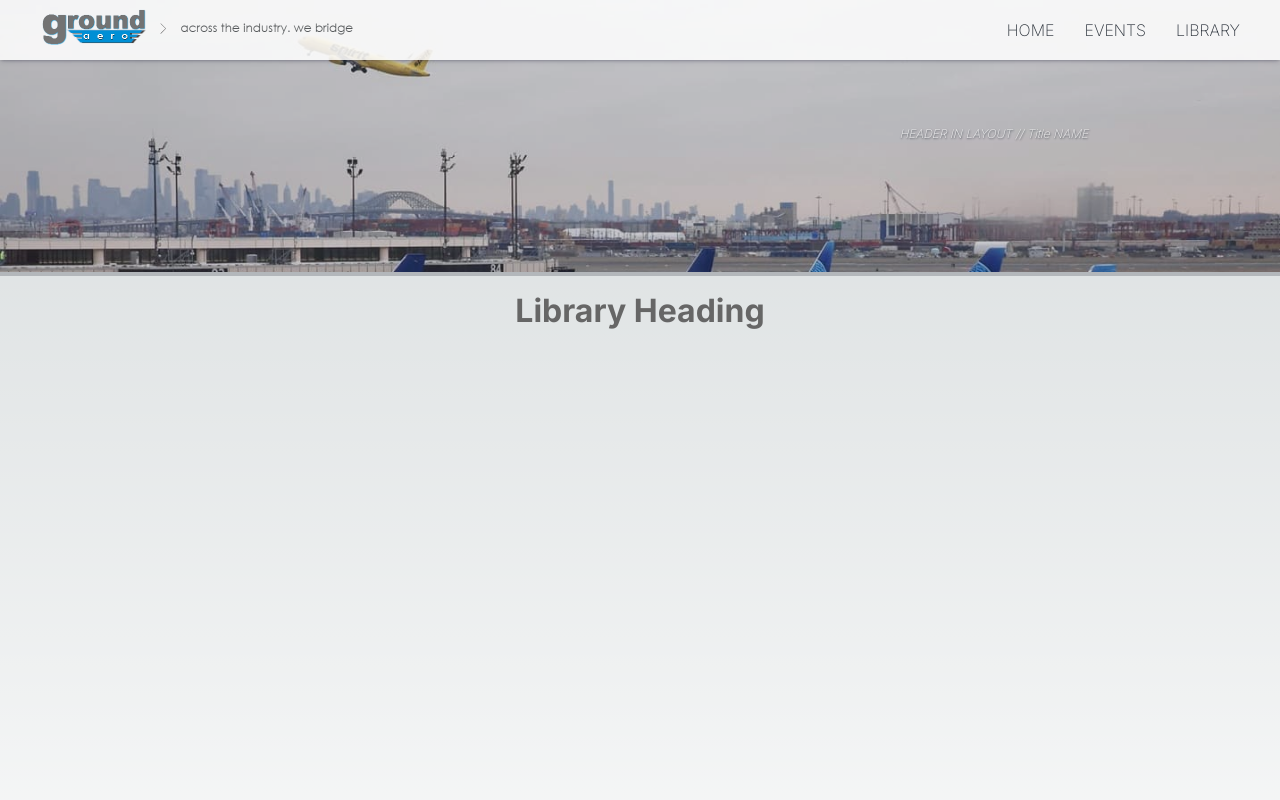
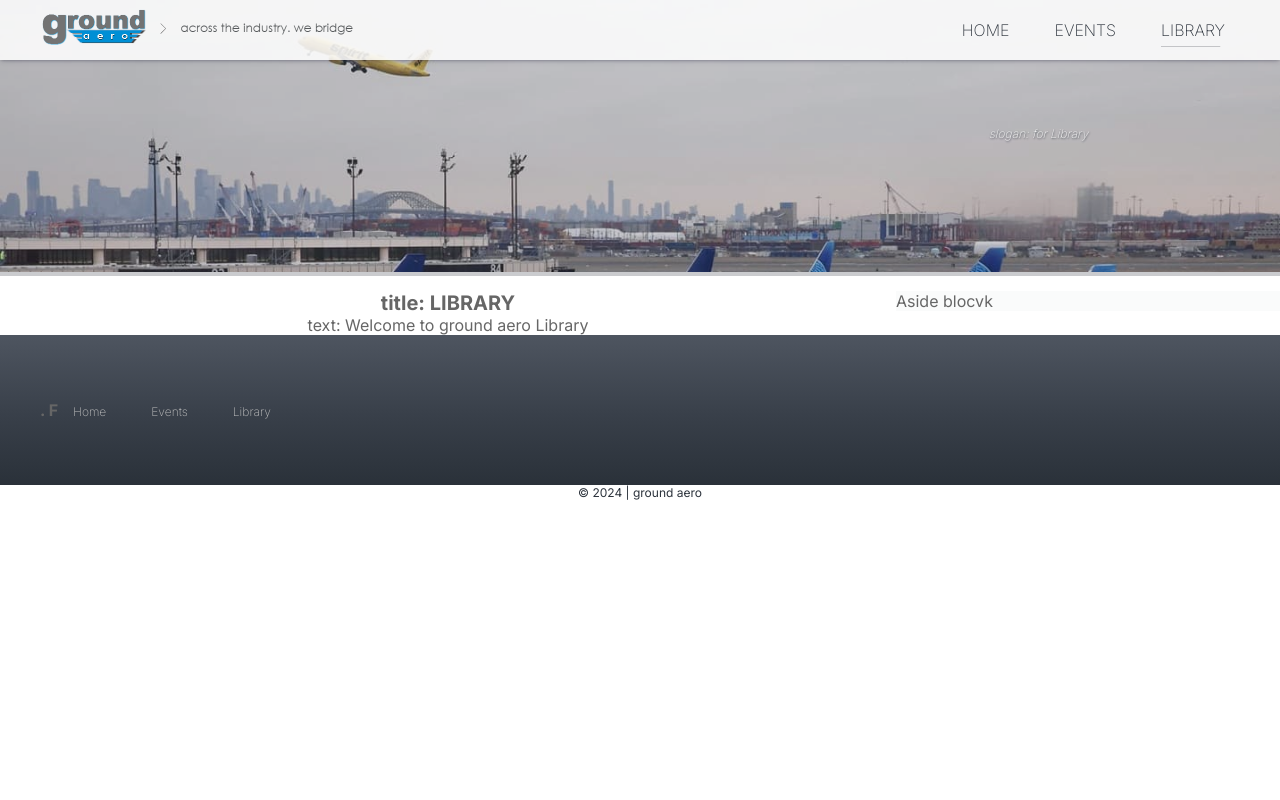
Before and after one commit to ground-aero/ground.aero-next, a Next.js app: page /library in a window 1280 px wide. Shown: the top 800 px of the page. Built offline with nearby package versions, Linux system fonts and the light colour scheme.

Commit message:
fix:(menu) nav items smooth underline

```diff
--- a/src/app/globals.css
+++ b/src/app/globals.css
@@ -1,5 +1,5 @@
 :root {
-  --max-width: 1200px;
+  --max-width: 1280px;
   --border-radius: 4px;
   --font-mono: ui-monospace, Menlo, Monaco, "Cascadia Mono", "Segoe UI Mono",
     "Roboto Mono", "Oxygen Mono", "Ubuntu Monospace", "Source Code Pro",
@@ -8,6 +8,9 @@
   --foreground-rgb: 102, 102, 102;
   --background-start-rgb: 214, 219, 220;
   --background-end-rgb: 255, 255, 255;
+
+  --background-primary: rgba(255, 255, 255);
+  --background-secondary: rgba(238, 240, 241, 0.3);
 
   --primary-color: #0070a8;
   --secondary-color: #2c333c;
@@ -86,17 +89,21 @@
 html,
 body {
   max-width: 100vw;
+  min-height: 100vh;
   overflow-x: hidden;
+  -webkit-font-smoothing: antialiased;
+  -webkit-text-size-adjust: 100%;
+  text-rendering: optimizeLegibility;
 }
 
 body {
   color: rgb(var(--foreground-rgb));
-  background: linear-gradient(
+  /* background: linear-gradient(
       to bottom,
       transparent,
       rgb(var(--background-end-rgb))
     )
-    rgb(var(--background-start-rgb));
+    rgb(var(--background-start-rgb)); */
 }
 
 a {
@@ -105,6 +112,18 @@ a {
   text-decoration: none;
 }
 
+@media (max-width: 992px) {
+  body {
+    font-size: 14px;
+  }
+}
+
+@media (max-width: 1280px) {
+  body {
+    font-size: 16px;
+  }
+}
+
 @media (prefers-color-scheme: dark) {
   html {
     color-scheme: dark;
--- a/src/app/library/page.tsx
+++ b/src/app/library/page.tsx
@@ -1,18 +1,23 @@
+// LIBRARY - PAGE
 // отвеч.за серверную часть
-import { Layout, Header, Heading } from "@/components"
+import {FC} from 'react'
+import { Header, Nav, Main, Footer } from "@/components"
 import {intro} from '@/constants'
 
-export default function Page() {
+export default function Page () {
     return (
       <>
-        {/* <Header title={intro.library.title} text={intro.library.text}/> */}
 
-        <Layout>
+        <Header title={intro.library.slogan}>
+          <Nav active='LIBRARY'></Nav>
+        </Header>
 
-          <Heading title='Library Heading'/>
-          <p>This is a par.</p>
+        <Main title={intro.library.title} text={intro.library.text}>
 
-        </Layout>
+        </Main>
+
+        <Footer title='. F'></Footer>
+
       </>
   );
 }
--- a/src/app/page.module.css
+++ b/src/app/page.module.css
@@ -1,11 +1,19 @@
 /* ---------------- general ------------------ */
-.container {
+.container_spaced {
   display: flex;
   justify-content: space-between;
   width: 100%;
   max-width: 1440px;
   padding-left: 40px;
   padding-right: 40px;
+}
+
+.container_centered {
+  display: flex;
+  justify-content: center;
+  width: 100%;
+  max-width: 1440px;
+  padding: 0;
 }
 
 /* ---------------- HEADER ------------------ */
@@ -43,9 +51,58 @@
 }
 
 .navLink {
+  margin-right: 15px;
   color: var(--secondary-color);
   font-weight: 200;
   /* margin: 15px 0 0 35px; */
+}
+.navLink:hover {
+  color: var(--primary-color);
+  transition: .7s linear;
+}
+
+.navItem {
+  margin-right: 0;
+  color: var(--secondary-color);
+  font-weight: 200;
+  position: relative;
+  transition: all 0.5s;
+}
+
+.navItem::before {
+  position: relative;
+  content: "";
+  position: absolute;
+  left: 0;
+  right: 0;
+  bottom: -6px;
+  height: 0.25px;
+  background: var(--secondary-color);
+  transform: scaleX(0);
+  transition: transform 0.7s ease-in-out;
+  transform-origin: left center;
+  transition: all 0.6s;
+}
+.navItem:hover::before {
+  transform: scaleX(0.75);
+  opacity: .25;
+}
+
+.navItem.Active {
+  margin-right: 0;
+  position: relative;
+}
+.navItem.Active::before {
+  position: relative;
+  content: "";
+  position: absolute;
+  left: 0;
+  right: 0;
+  bottom: -6px;
+  height: 0.25px;
+  background: var(--secondary-color);
+  opacity: .25;
+  transform: scaleX(0.75);
 }
 
 .nav a {
@@ -95,16 +152,16 @@
 }
 
 .intro_main_title {
-  font-size: 16px;
-  font-weight: 400;
-  width: 550px;
+  font-size: 20px;
+  font-weight: 700;
+  width: 100%;
   text-align: center;
   }
 
 .intro_text {
   font-size: 16px;
   font-weight: 400;
-  width: 450px;
+  width: 100%;
   text-align: center;
 }
 
@@ -113,9 +170,15 @@
   display: flex;
   flex-direction: column;
   align-items: center;
-  justify-content: space-between;
+  justify-content: flex-start;
   padding: 0;
-  min-height: 80vh;
+}
+
+.box_left_main {
+  position: relative;
+  height: 100%;
+  width: 70%;
+  background-color: var(--background-primary);;
 }
 
 .code {
@@ -215,6 +278,14 @@
   background-color: rgba(var(--callout-rgb), 0.5);
   border: 1px solid rgba(var(--callout-border-rgb), 0.3);
   border-radius: var(--border-radius);
+}
+
+/* ------------------ aside - main ------------------ */
+.box_aside_main {
+  position: relative;
+  height: 100%;
+  width: 30%;
+  background-color: var(--background-secondary);
 }
 
 /* ------------------ FOOTER ------------------ */
@@ -347,7 +418,7 @@
 }
 
 /* ************************** Tablet and Smaller Desktop ************************ */
-@media (min-width: 701px) and (max-width: 1120px) {
+@media (min-width: 992px) and (max-width: 1280px) {
   .grid {
     grid-template-columns: repeat(2, 50%);
   }
--- a/src/components/ui/Footer/Footer.tsx
+++ b/src/components/ui/Footer/Footer.tsx
@@ -3,14 +3,14 @@ import {FC} from 'react'
 import Link from 'next/link'
 import styles from "@/app/page.module.css"
 
-type IFooter = {
+type TFooter = {
 	title: string
 }
 
-export const Footer: FC<IFooter> = ({ title }) => {
+export const Footer: FC<TFooter> = ({ title }) => {
 	return (
     <footer className={styles.footer}>
-      <div className={styles.container}>
+      <div className={styles.container_spaced}>
 
         <div className={styles.footer_top}>
           <h4>{title}</h4>
--- a/src/components/ui/Header/Header.tsx
+++ b/src/components/ui/Header/Header.tsx
@@ -1,22 +1,24 @@
-import {FC} from 'react'
+// HEADER COMPONENT: Header.tsx
+import React, {FC} from 'react'
 import styles from "@/app/page.module.css"
 import HeaderImg from 'next/image'
-import {Nav} from '@/components'
+import { Nav } from '@/components'
+import Link from 'next/link'
 
-type IHeader = {
+type HeaderProps = {
   title: string,
+  children: React.ReactNode,
 }
 
-export const Header: FC<IHeader> = ({ title }) => {
+export const Header: FC<HeaderProps> = ({ title, children }) => {
 	return (
     <header className={styles.header}>
 
-      <Nav />
-
-<span className={styles.header_overlay}>
-  <HeaderImg className={styles.header_img} src='/images/airport.jpg' alt="header image" layout='responsive' width='1433' height='240' placeholder="blur"
-       blurDataURL="/images/airport-blur.jpg" loading="lazy" />
-</span>
+      {children}
+      <div className={styles.header_overlay}>
+        <HeaderImg className={styles.header_img} src='/images/airport.jpg' alt="header image" layout='responsive' width='1433' height='240' placeholder="blur"
+            blurDataURL="/images/airport-blur.jpg" loading="lazy" />
+      </div>
 
 
       <p className={styles.intro_header_title}>{title}</p>
--- a/src/components/ui/Layout.tsx
+++ b/src/components/ui/Layout.tsx
@@ -1,8 +1,10 @@
 // src/components/Layout.tsx
 import React from 'react'
 import styles from '../../app/page.module.css'
+import { Header } from '@/components'
+import { Main } from '@/components'
 import { Footer } from '@/components'
-import { Header } from '@/components'
+
 
 type LayoutProps = {
   children: React.ReactNode;
@@ -13,9 +15,13 @@ export const Layout: React.FC<LayoutProps> = ({ children }) => {
     <>
       <Header title='HEADER IN LAYOUT // Title NAME' />
 
-      <main className={styles.main}>
+
+      {/* <main className={styles.main}>
         {children}
-      </main>
+      </main> */}
+      <Main title='Title in HOME' text='Text in HOME'>
+        {/* {children} */}
+      </Main>
 
       <Footer title='FOOTER IN LAYOUT // Title NAME' />
     </>
--- a/src/components/ui/Main/Main.tsx
+++ b/src/components/ui/Main/Main.tsx
@@ -1,7 +1,5 @@
 import {FC} from 'react'
 import styles from "@/app/page.module.css"
-import HeaderImg from 'next/image'
-import {Nav} from '@/components'
 
 type IMain = {
   title: String,
@@ -11,12 +9,18 @@ type IMain = {
 export const Main: FC<IMain> = ({ title, text }) => {
 	return (
     <main className={styles.main}>
+      <div className={styles.container_centered}>
 
-      {/* <Nav /> */}
+        <div className={styles.box_left_main}>
+          <p className={styles.intro_main_title}>{title}</p>
+          <h1 className={styles.intro_text}>{text}</h1>
+        </div>
 
-      <p className={styles.intro_main_title}>{title}</p>
-      <h1 className={styles.intro_text}>{text}</h1>
+        <aside className={styles.box_aside_main}>
+          Aside blocvk
+        </aside>
 
+      </div>
     </main>
 	)
 }
--- a/src/components/ui/Nav/Nav.tsx
+++ b/src/components/ui/Nav/Nav.tsx
@@ -1,13 +1,26 @@
+// Nav.tsx - subcomponent of HEADER
 // src/components/Nav.tsx
-import Link from "next/link";
-import { FC } from "react";
-import Image from "next/image";
-import styles from "@/app/page.module.css";
+'use client'
+import React, { FC } from "react"
+import Link from "next/link"
+import Image from "next/image"
+import { useRouter, usePathname  } from 'next/navigation'
+import styles from "@/app/page.module.css"
 
-export const Nav: FC = () => {
+type NavProps = {
+  active: 'HOME' | 'EVENTS' | 'LIBRARY';
+};
+
+export const Nav:FC<NavProps> = ({active}) => {
+  const pathname = usePathname();
+const router = useRouter();
+
+ // func to define active menu item
+ const isActive = (path: String) => pathname === path;
+
   return (
     <nav className={styles.navMenu}>
-      <div className={styles.container}>
+      <div className={styles.container_spaced}>
 
         <Link href="/">
           <Image
@@ -19,22 +32,14 @@ export const Nav: FC = () => {
         </Link>
 
         <ul className={styles.navList}>
-          {" "}
-          {/* Я добавил предполагаемый класс списку для стилей */}
-          <li className={styles.navItem}>
-            <Link href="/" className={styles.navLink}>
-              HOME
-            </Link>
+          <li className={`${styles.navItem} ${isActive('/') ? styles.Active : ''}`}>
+            <Link href="/" className={styles.navLink}>HOME</Link>
           </li>
-          <li className={styles.navItem}>
-            <Link href="/events" className={styles.navLink}>
-              EVENTS
-            </Link>
-          </li>
-          <li className={styles.navItem}>
-            <Link href="/library" className={styles.navLink}>
-              LIBRARY
-            </Link>
+          <li className={`${styles.navItem} ${isActive('/events') ? styles.Active : ''}`}>
+            <Link href="/events" className={styles.navLink}>EVENTS</Link>
+         </li>
+          <li className={`${styles.navItem} ${isActive('/library') ? styles.Active : ''}`}>
+            <Link href="/library" className={styles.navLink}>LIBRARY</Link>
           </li>
         </ul>
 
--- a/src/constants/texts.ts
+++ b/src/constants/texts.ts
@@ -1,14 +1,16 @@
 
 export const intro = {
-    header: {
-        title: 'for the benefit of the Air Transport Industry',
+    slogan: {
+        title: 'header-title: for the benefit of the Air Transport Industry',
     },
     main: {
-        title: 'HOME',
-        text: 'Welcome to ground aero an independent ...'
+        slogan: 'slogan: for the benefit of the Air Transport Industry',
+        title: 'title: HOME',
+        text: 'text: Welcome to ground aero an independent ...'
     },
     library: {
-        title: 'LIBRARY',
-        text: 'Welcome to ground aero Library'
+        slogan: 'slogan: for Library',
+        title: 'title: LIBRARY',
+        text: 'text: Welcome to ground aero Library'
     }
     }
```
Also changed, not shown: src/app/page.tsx (+13 -10 lines).
